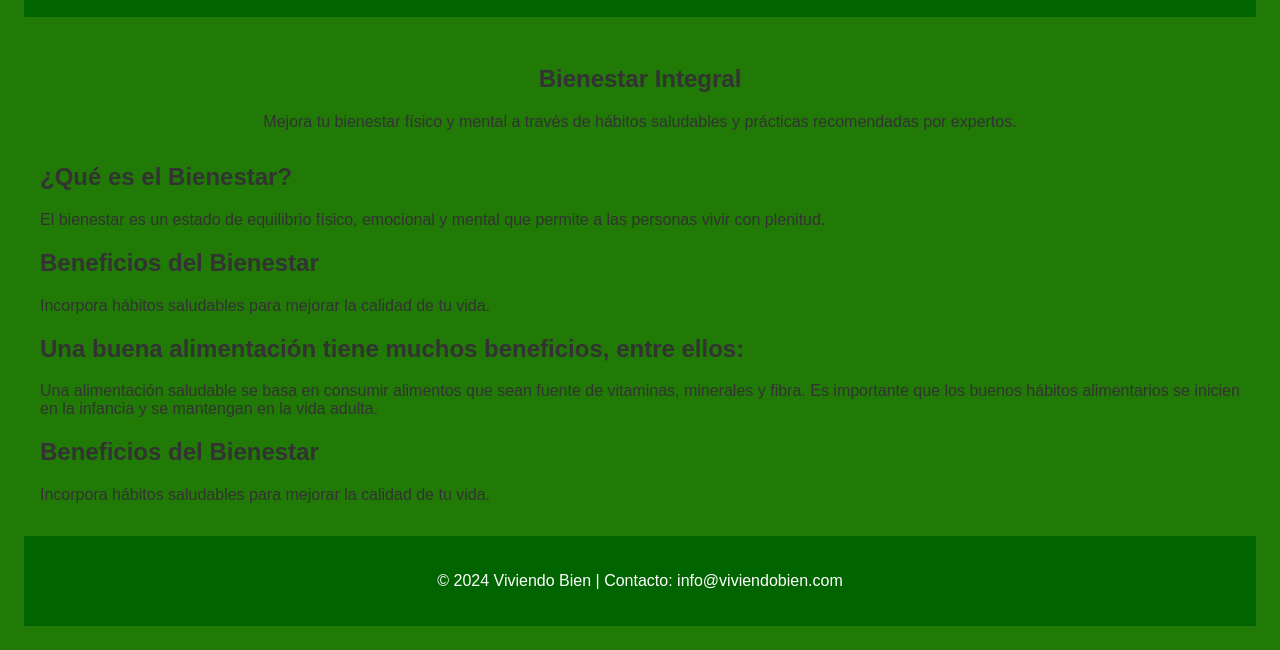
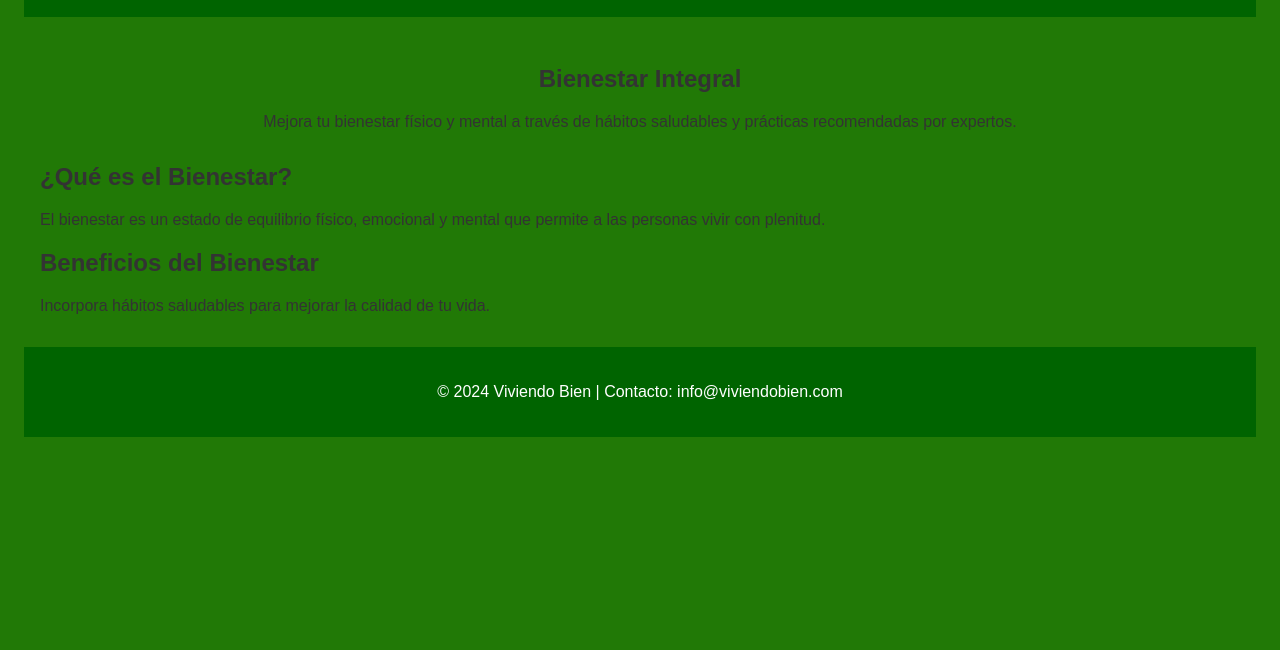
Before and after one commit to VictoriaChPz/practica1, a plain HTML site: page bienestar.html in a window 1280 px wide. Shown: the part 169-819 px from the top of the page. Drawn offline with Linux system fonts and the light colour scheme.

Commit message:
feat:  se elimina sección

```diff
--- a/bienestar.html
+++ b/bienestar.html
@@ -37,16 +37,6 @@
                 <p>Incorpora hábitos saludables para mejorar la calidad de tu vida.</p>
             </article>
         </section>
-        <section class="content-grid">
-            <article class="article">
-                <h2>Una buena alimentación tiene muchos beneficios, entre ellos:</h2>
-                <p>Una alimentación saludable se basa en consumir alimentos que sean fuente de vitaminas, minerales y fibra. Es importante que los buenos hábitos alimentarios se inicien en la infancia y se mantengan en la vida adulta.</p>
-            </article>
-            <article class="article">
-                <h2>Beneficios del Bienestar</h2>
-                <p>Incorpora hábitos saludables para mejorar la calidad de tu vida.</p>
-            </article>
-        </section>
     </main>
 
     <footer class="footer">
```
